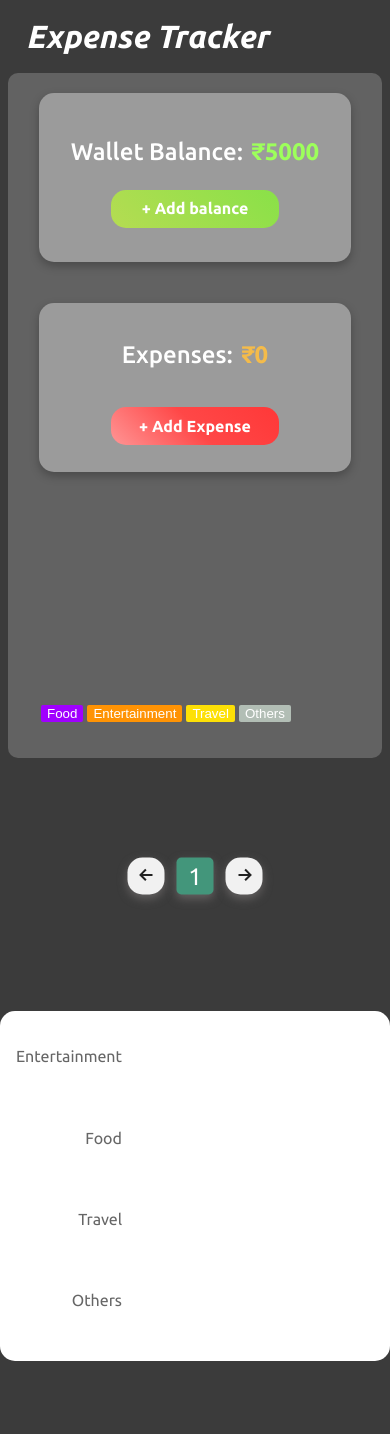
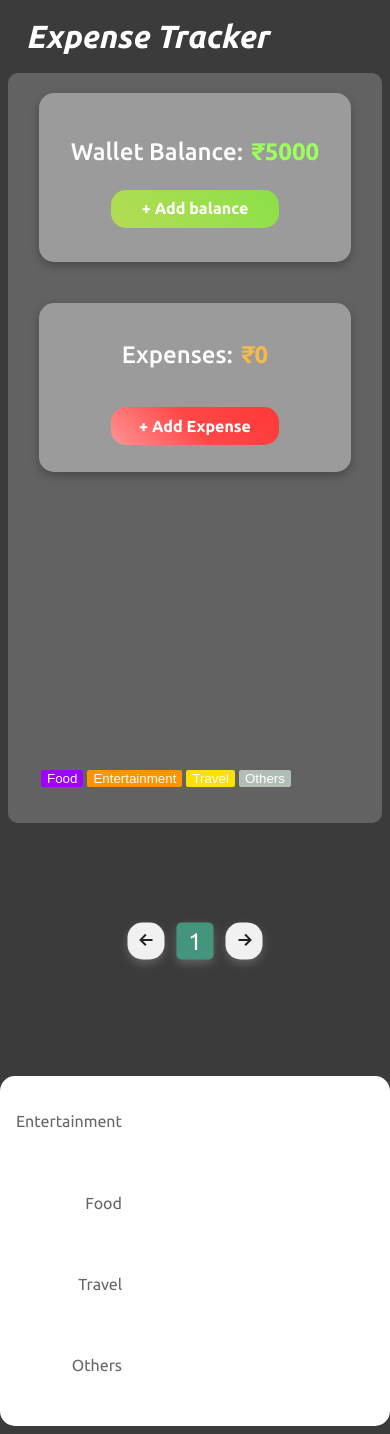
Before and after one commit to GautamKannoujiya58/ExpenseTracker, a React (Vite) app in the folder expensetracker/: page / in a window 390 px wide. Before the commit the page ends 1369 px from the top, so only its background shows below. Built offline with nearby package versions, Linux system fonts and the light colour scheme.

Commit message:
debugged on overlapping css issue, causing Add Expense button not clickable on small screen

```diff
--- a/expensetracker/src/MainPage/ExpenseTracker.jsx
+++ b/expensetracker/src/MainPage/ExpenseTracker.jsx
@@ -216,6 +216,7 @@ function ExpenseTracker() {
   };
 
   const handleMainButtonClick = (e) => {
+    // console.log("clickedddddddddd");
     openModal();
     setButtonId(e.target.id);
     setIsEditing(false);
@@ -250,7 +251,9 @@ function ExpenseTracker() {
           handleFormInputChange={handleFormInputChange}
           expenseFormValues={expenseFormValues}
         />
+        {/* <br></br> */}
         <ExpensePieChart expensesList={expensesList} />
+
         <div className={styles.labelsDiv}>
           <button style={{ backgroundColor: "#A000FF" }}>Food</button>
           <button style={{ backgroundColor: "#FF9304" }}>Entertainment</button>
--- a/expensetracker/src/MainPage/ExpenseTracker.module.css
+++ b/expensetracker/src/MainPage/ExpenseTracker.module.css
@@ -36,6 +36,7 @@
     /* margin: auto; */
     width: 100%;
     height: auto;
+    margin-bottom: 100px;
   }
   .labelsDiv {
     width: 80vw;
--- a/expensetracker/src/components/TopExpenses/TopExpenses.jsx
+++ b/expensetracker/src/components/TopExpenses/TopExpenses.jsx
@@ -1,25 +1,25 @@
 import { BarChart, Bar, XAxis, YAxis } from "recharts";
 import PropTypes from "prop-types";
 import styles from "./TopExpenses.module.css";
-import { useEffect, useState } from "react";
+// import { useEffect, useState } from "react";
 
 function TopExpenses({ expensesList }) {
-  const [barchartWidth, setBarChartWidth] = useState(window.innerWidth);
-  useEffect(() => {
-    const handleScreenResize = () => {
-      if (window.innerWidth <= 900) {
-        setBarChartWidth(300);
-      } else {
-        setBarChartWidth(400);
-      }
-    };
-    window.addEventListener("resize", handleScreenResize);
+  // const [barchartWidth, setBarChartWidth] = useState(window.innerWidth);
+  // useEffect(() => {
+  //   const handleScreenResize = () => {
+  //     if (window.innerWidth <= 900) {
+  //       setBarChartWidth(300);
+  //     } else {
+  //       setBarChartWidth(200);
+  //     }
+  //   };
+  //   window.addEventListener("resize", handleScreenResize);
 
-    // cleanup function
-    return () => {
-      window.removeEventListener("resize", handleScreenResize);
-    };
-  }, []);
+  //   // cleanup function
+  //   return () => {
+  //     window.removeEventListener("resize", handleScreenResize);
+  //   };
+  // }, []);
   console.log("expensesList from top>>", expensesList);
   let entertainmentAmt = 0;
   let foodAmt = 0;
@@ -56,7 +56,7 @@ function TopExpenses({ expensesList }) {
     <>
       <div className={styles.topExpensesMainDiv}>
         <BarChart
-          width={barchartWidth} // Width of the chart
+          width={300} // Width of the chart
           height={350} // Height of the chart
           data={data} // Data array containing the values for bars
           layout="vertical" // This makes the bars horizontal
--- a/expensetracker/src/components/Transactions/Transactions.module.css
+++ b/expensetracker/src/components/Transactions/Transactions.module.css
@@ -52,6 +52,7 @@
   color: #ffffff;
   background: linear-gradient(45deg, #b5dc52, #89e148);
   margin-bottom: 16px;
+  cursor: pointer;
 }
 .expenseDiv {
   display: flex;
@@ -94,6 +95,7 @@
   color: #ffffff;
   background: linear-gradient(45deg, #ff9595, #ff4747, #ff3838);
   margin-bottom: 16px;
+  cursor: pointer;
 }
 
 @media only screen and (max-width: 900px) {
@@ -104,7 +106,7 @@
     align-items: center;
     height: auto;
     margin-top: 20px;
-    /* margin-left: 70px; */
+    margin-bottom: 3vh;
   }
   .walletDiv {
     margin-bottom: 30px;
@@ -115,6 +117,7 @@
   }
   .expenseDiv {
     width: 80vw;
+    margin-bottom: 40px;
   }
 }
 
```
Also changed, not shown: expensetracker/src/components/ExpensePieChart/ExpensePieChart.jsx (+0 -10 lines).
